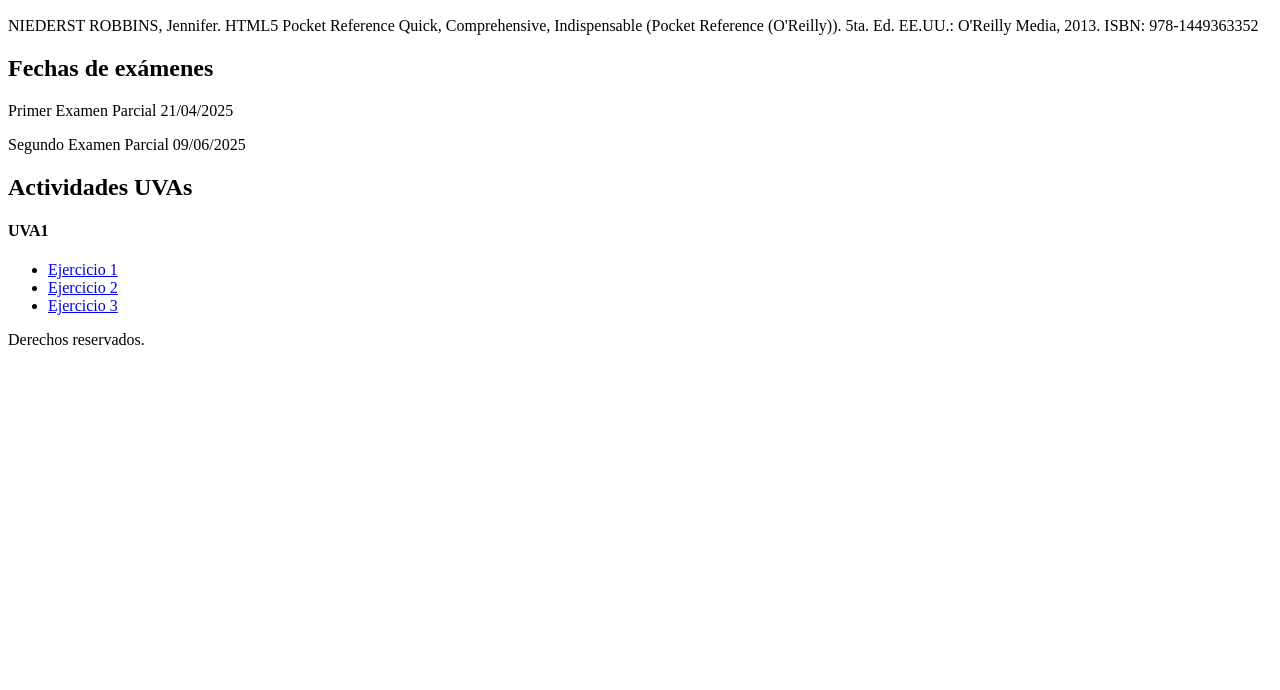
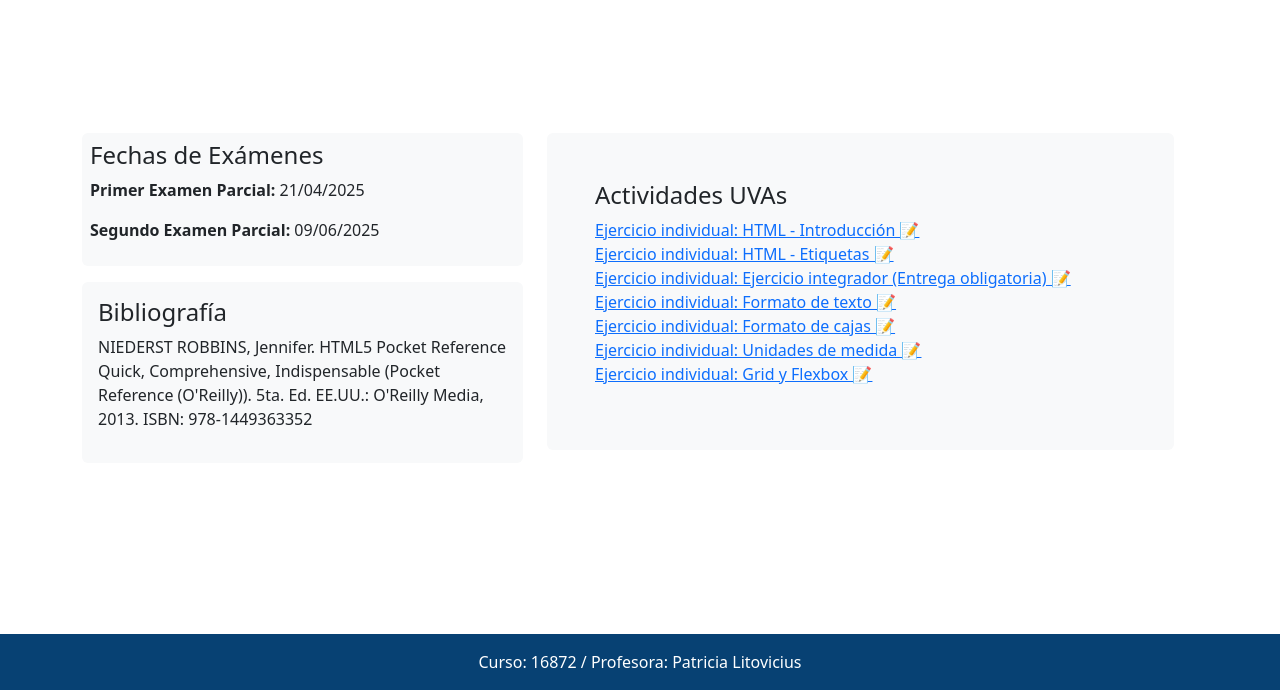
Before and after one commit to ElizabethCorrea13/tp2, a plain HTML site: page index.html in a window 1280 px wide. Shown: the part 110-800 px from the top of the page. Drawn offline with nearby package versions, Linux system fonts and the light colour scheme.

Commit message:
agrego bootstrap

```diff
--- a/index.html
+++ b/index.html
@@ -1,36 +1,48 @@
 <!DOCTYPE html>
-<html lang="en">
+<html lang="en" class="h-100">
 <head>
     <meta charset="UTF-8">
     <meta name="viewport" content="width=device-width, initial-scale=1.0">
     <title>Diseño y Desarrollo Web</title>
+    <link href="https://cdn.jsdelivr.net/npm/bootstrap@5.3.0-alpha1/dist/css/bootstrap.min.css" rel="stylesheet">
 </head>
-<body>
-    <header>
+<body class="d-flex flex-column h-100">
+    <header class="text-white text-center py-4" style="background-color: #074173;">
         <h1>Diseño y Desarrollo Web</h1>
     </header>
-    <main>
-        <section>
-            <h2>Bibliografía</h2>
-            <p>NIEDERST ROBBINS, Jennifer. HTML5 Pocket Reference Quick, Comprehensive, Indispensable (Pocket Reference (O'Reilly)). 5ta. Ed. EE.UU.: O'Reilly Media, 2013. ISBN: 978-1449363352 </p>
-        </section>
-        <section>
-            <h2>Fechas de exámenes</h2>
-            <p>Primer Examen Parcial 21/04/2025</p>
-            <p>Segundo Examen Parcial 09/06/2025</p>
-        </section>
-        <section>
-            <h2>Actividades UVAs</h2>
-            <h4>UVA1</h4>
-            <ul>
-                <li><a href="https://elizabethcorrea13.github.io/Tp1/" target="_blank">Ejercicio 1</a></li>
-                <li><a href="https://elizabethcorrea13.github.io/tp2/" target="_blank">Ejercicio 2</a></li>
-                <li><a href="https://elizabethcorrea13.github.io/tp3/" target="_blank">Ejercicio 3</a></li>
-            </ul>
-        </section>
+    <main class="container py-3 flex-grow-1 d-flex align-items-center">
+        <div class="row w-100">
+            <div class="col-md-5 mb-3">
+                <section class="mb-3 rounded bg-light p-2">
+                    <h2 class="h4">Fechas de Exámenes</h2>
+                    <p><strong>Primer Examen Parcial:</strong> 21/04/2025</p>
+                    <p><strong>Segundo Examen Parcial:</strong> 09/06/2025</p>
+                </section>
+                <section class="mb-3 rounded bg-light p-3">
+                    <h2 class="h4">Bibliografía</h2>
+                    <p>NIEDERST ROBBINS, Jennifer. HTML5 Pocket Reference Quick, Comprehensive, Indispensable (Pocket Reference (O'Reilly)). 5ta. Ed. EE.UU.: O'Reilly Media, 2013. ISBN: 978-1449363352 </p>
+                </section>
+            </div>
+
+            <div class="col-md-7">
+                <section class="mb-3 rounded bg-light p-5">
+                    <h2 class="h4">Actividades UVAs</h2>
+                    <ul class="list-unstyled">
+                        <li><a href="https://elizabethcorrea13.github.io/Tp1/" target="_blank">Ejercicio individual: HTML - Introducción 📝</a></li>
+                        <li><a href="https://elizabethcorrea13.github.io/tp2/" target="_blank">Ejercicio individual: HTML - Etiquetas 📝</a></li>
+                        <li><a href="https://elizabethcorrea13.github.io/tp3/" target="_blank">Ejercicio individual: Ejercicio integrador (Entrega obligatoria) 📝</a></li>
+                        <li><a href="https://elizabethcorrea13.github.io/tp4/" target="_blank">Ejercicio individual: Formato de texto 📝</a></li>
+                        <li><a href="https://elizabethcorrea13.github.io/tp5/" target="_blank">Ejercicio individual: Formato de cajas 📝</a></li>
+                        <li><a href="https://elizabethcorrea13.github.io/tp6/" target="_blank">Ejercicio individual: Unidades de medida 📝</a></li>
+                        <li><a href="https://elizabethcorrea13.github.io/tp7/" target="_blank">Ejercicio individual: Grid y Flexbox 📝</a></li>
+                    </ul>
+                </section>
+            </div>
+        </div>
     </main>
-    <footer>
-        Derechos reservados.
+    <footer class="text-white text-center py-3 mt-auto" style="background-color: #074173;">
+        Curso: 16872 / Profesora: Patricia Litovicius
     </footer>
+    <script src="https://cdn.jsdelivr.net/npm/bootstrap@5.3.0-alpha1/dist/js/bootstrap.bundle.min.js"></script>
 </body>
 </html>
```
